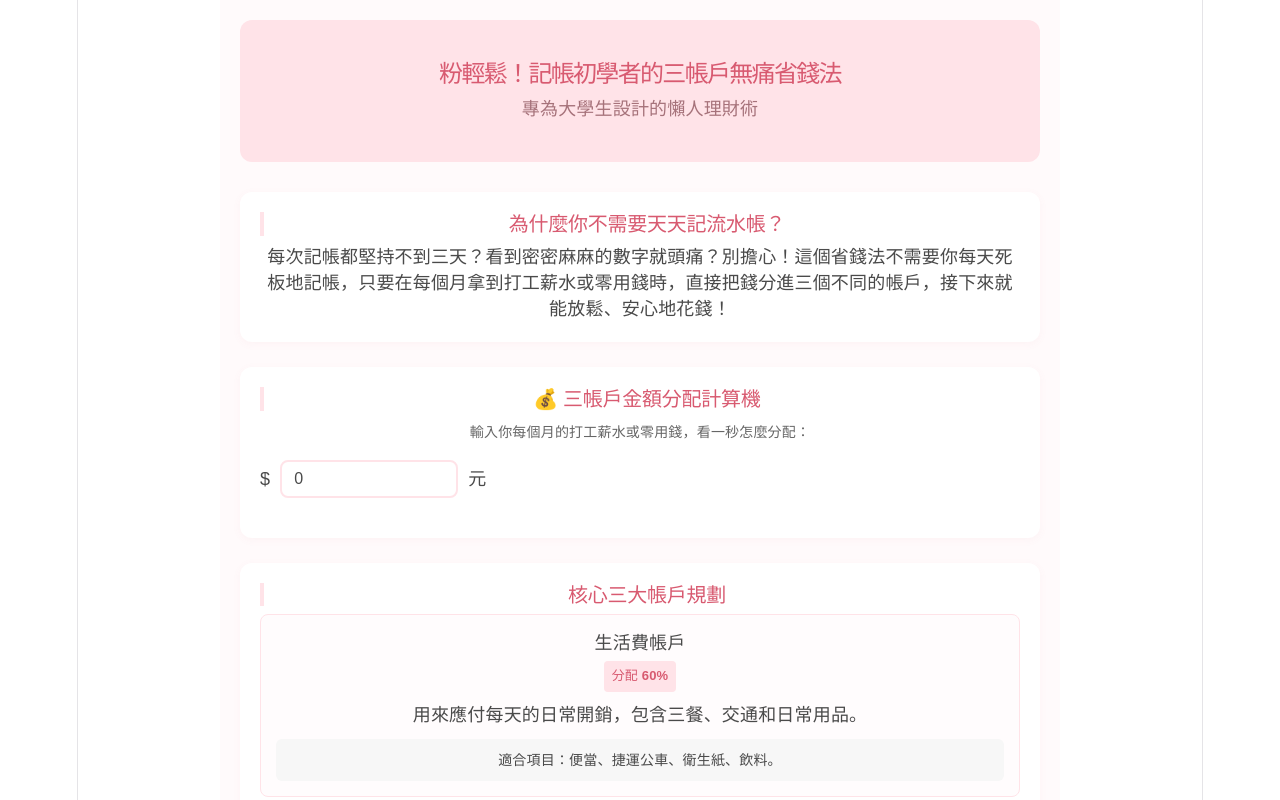
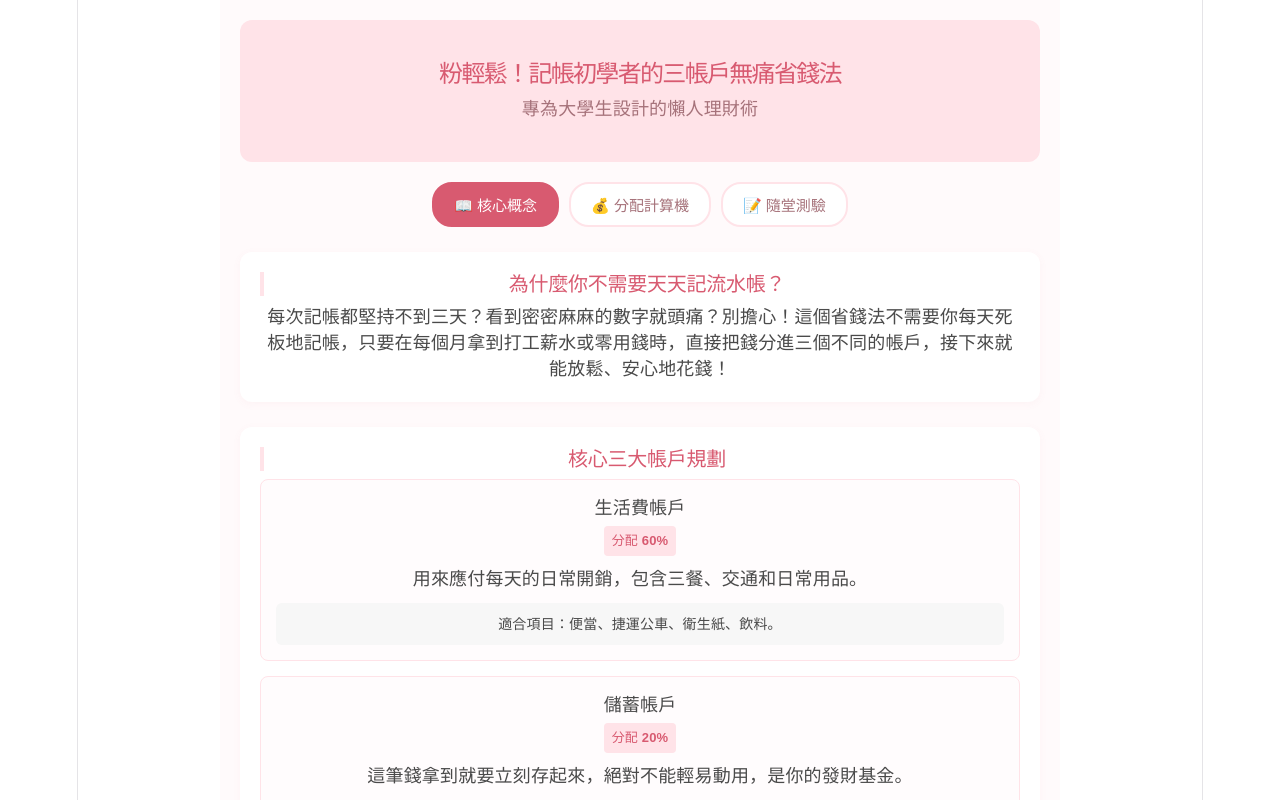
Before and after one commit to yrs1223/nm, a Vue app: page / in a window 1280 px wide. Shown: the top 800 px of the page. Built offline with nearby package versions, Linux system fonts and the light colour scheme.

Commit message:
Update App.vue

```diff
--- a/src/App.vue
+++ b/src/App.vue
@@ -5,11 +5,54 @@
       <p class="subtitle">專為大學生設計的懶人理財術</p>
     </header>
 
+    <nav class="main-nav">
+      <button
+        @click="currentTab = 'intro'"
+        :class="['nav-btn', { active: currentTab === 'intro' }]"
+      >
+        📖 核心概念
+      </button>
+      <button
+        @click="currentTab = 'calculator'"
+        :class="['nav-btn', { active: currentTab === 'calculator' }]"
+      >
+        💰 分配計算機
+      </button>
+      <button
+        @click="currentTab = 'quiz'"
+        :class="['nav-btn', { active: currentTab === 'quiz' }]"
+      >
+        📝 隨堂測驗
+      </button>
+    </nav>
+
+    <main class="main-content">
+      <div v-if="currentTab === 'intro'" class="tab-content">
         <section class="intro-section">
           <h2>為什麼你不需要天天記流水帳？</h2>
           <p>每次記帳都堅持不到三天？看到密密麻麻的數字就頭痛？別擔心！這個省錢法不需要你每天死板地記帳，只要在每個月拿到打工薪水或零用錢時，直接把錢分進三個不同的帳戶，接下來就能放鬆、安心地花錢！</p>
         </section>
 
+        <section class="accounts-section">
+          <h2>核心三大帳戶規劃</h2>
+          <div class="account-card-group">
+            <div
+              v-for="(account, index) in accounts"
+              :key="index"
+              class="account-card"
+            >
+              <h3>{{ account.name }}</h3>
+              <div class="percentage-tag">{{ account.percentage }}</div>
+              <p class="description">{{ account.desc }}</p>
+              <div class="example-box">
+                <strong>適合項目：</strong>{{ account.examples }}
+              </div>
+            </div>
+          </div>
+        </section>
+      </div>
+
+      <div v-if="currentTab === 'calculator'" class="tab-content">
         <section class="calculator-section">
           <h2>💰 三帳戶金額分配計算機</h2>
           <p class="calc-hint">輸入你每個月的打工薪水或零用錢，看一秒怎麼分配：</p>
@@ -39,26 +82,13 @@
               <span class="result-amount">${{ entertainment }} 元</span>
             </div>
           </div>
-    </section>
-
-    <section class="accounts-section">
-      <h2>核心三大帳戶規劃</h2>
-      <div class="account-card-group">
-        <div
-          v-for="(account, index) in accounts"
-          :key="index"
-          class="account-card"
-        >
-          <h3>{{ account.name }}</h3>
-          <div class="percentage-tag">{{ account.percentage }}</div>
-          <p class="description">{{ account.desc }}</p>
-          <div class="example-box">
-            <strong>適合項目：</strong>{{ account.examples }}
-          </div>
-        </div>
+          <div v-else class="empty-state">
+            請在上方輸入金額，計算機才會開始幫你分配喔！
           </div>
         </section>
+      </div>
 
+      <div v-if="currentTab === 'quiz'" class="tab-content">
         <section class="quiz-section">
           <h2>📝 理財觀念隨堂小測驗</h2>
           <p class="quiz-question">Q: 當下個月拿到打工薪水時，第一步應該做什麼？</p>
@@ -87,6 +117,8 @@
             </div>
           </div>
         </section>
+      </div>
+    </main>
 
     <footer class="main-footer">
       <p>Vue.js 個人教學網站期末專案</p>
@@ -105,7 +137,10 @@ interface Account {
   examples: string
 }
 
-// 計算機綁定的輸入金額
+// 控制目前切換到哪一個畫面 (預設在 intro 核心概念)
+const currentTab = ref<string>('intro')
+
+// 計算機綁定的輸入金額 (v-model 雙向資料綁定)
 const monthlyIncome = ref<number>(0)
 
 // 利用 computed 自動即時計算分配金額
@@ -113,7 +148,7 @@ const livingExpense = computed(() => Math.round(monthlyIncome.value * 0.6))
 const savings = computed(() => Math.round(monthlyIncome.value * 0.2))
 const entertainment = computed(() => Math.round(monthlyIncome.value * 0.2))
 
-// 測驗綁定的選擇答案
+// 測驗表單綁定的選擇答案
 const selectedAnswer = ref<string>('')
 
 // 三個帳戶的資料清單
@@ -155,7 +190,7 @@ const accounts = ref<Account[]>([
   padding: 40px 0;
   background-color: #ffe3e8;
   border-radius: 12px;
-  margin-bottom: 30px;
+  margin-bottom: 20px;
 }
 
 .main-header h1 {
@@ -169,6 +204,38 @@ const accounts = ref<Account[]>([
   color: #a6727a;
 }
 
+/* 導覽列樣式 */
+.main-nav {
+  display: flex;
+  justify-content: center;
+  gap: 10px;
+  margin-bottom: 25px;
+}
+
+.nav-btn {
+  background-color: #ffffff;
+  color: #a6727a;
+  border: 2px solid #ffe3e8;
+  padding: 10px 20px;
+  border-radius: 20px;
+  cursor: pointer;
+  font-size: 15px;
+  font-weight: bold;
+  transition: all 0.2s;
+}
+
+.nav-btn:hover {
+  background-color: #fff0f2;
+  border-color: #d85a70;
+}
+
+.nav-btn.active {
+  background-color: #d85a70;
+  color: #ffffff;
+  border-color: #d85a70;
+}
+
+/* 內容區塊主樣式 */
 .intro-section, .calculator-section, .accounts-section, .quiz-section {
   background-color: #ffffff;
   padding: 20px;
@@ -236,6 +303,15 @@ h2 {
   color: #d85a70;
 }
 
+.empty-state {
+  text-align: center;
+  color: #999;
+  padding: 20px;
+  background-color: #fcfcfc;
+  border: 1px dashed #ddd;
+  border-radius: 8px;
+}
+
 /* 帳戶卡片樣式 */
 .account-card-group {
   display: flex;
@@ -279,7 +355,7 @@ h2 {
   font-size: 14px;
 }
 
-/* 測驗樣式 */
+/* 測驗表單樣式 */
 .quiz-question {
   font-weight: bold;
   margin-bottom: 15px;
```
Lines whose indentation alone changed are shown as unchanged.
